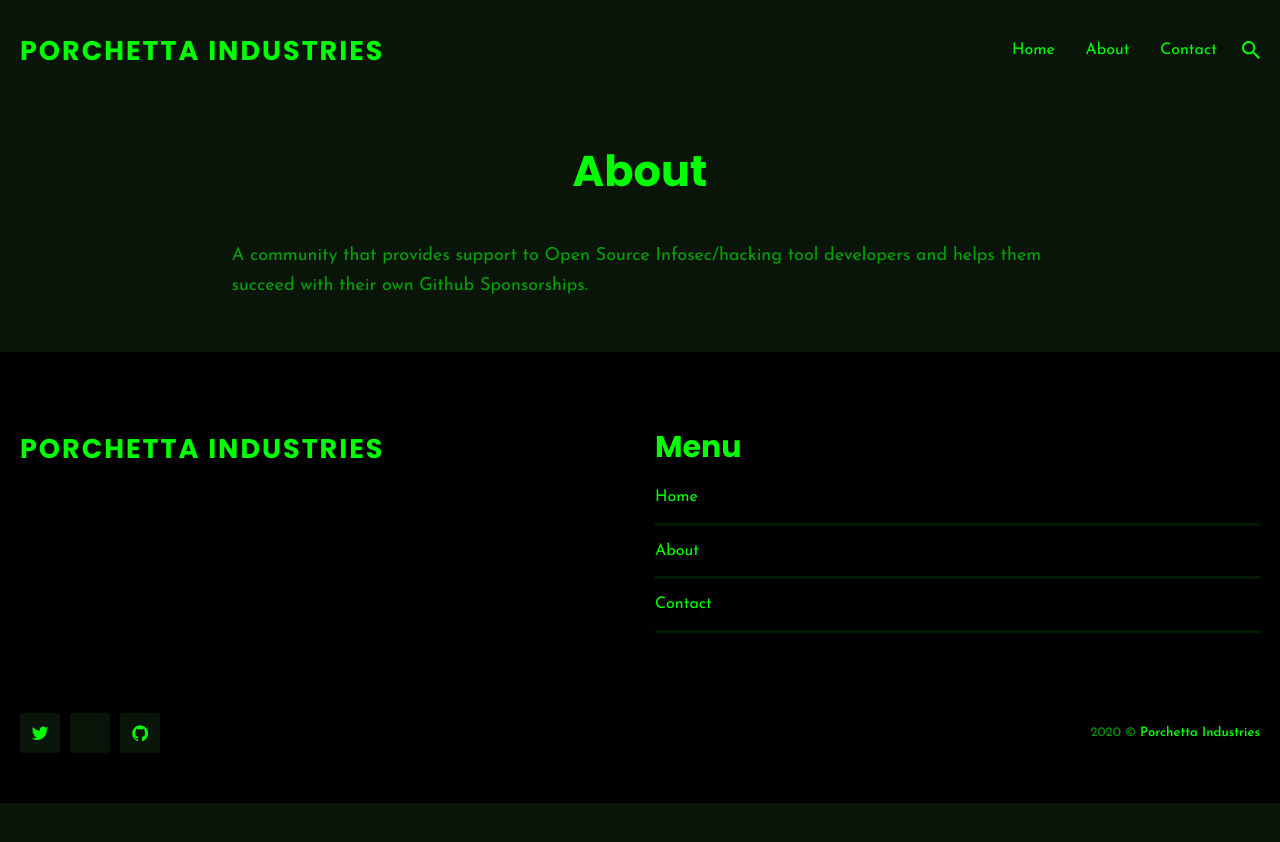
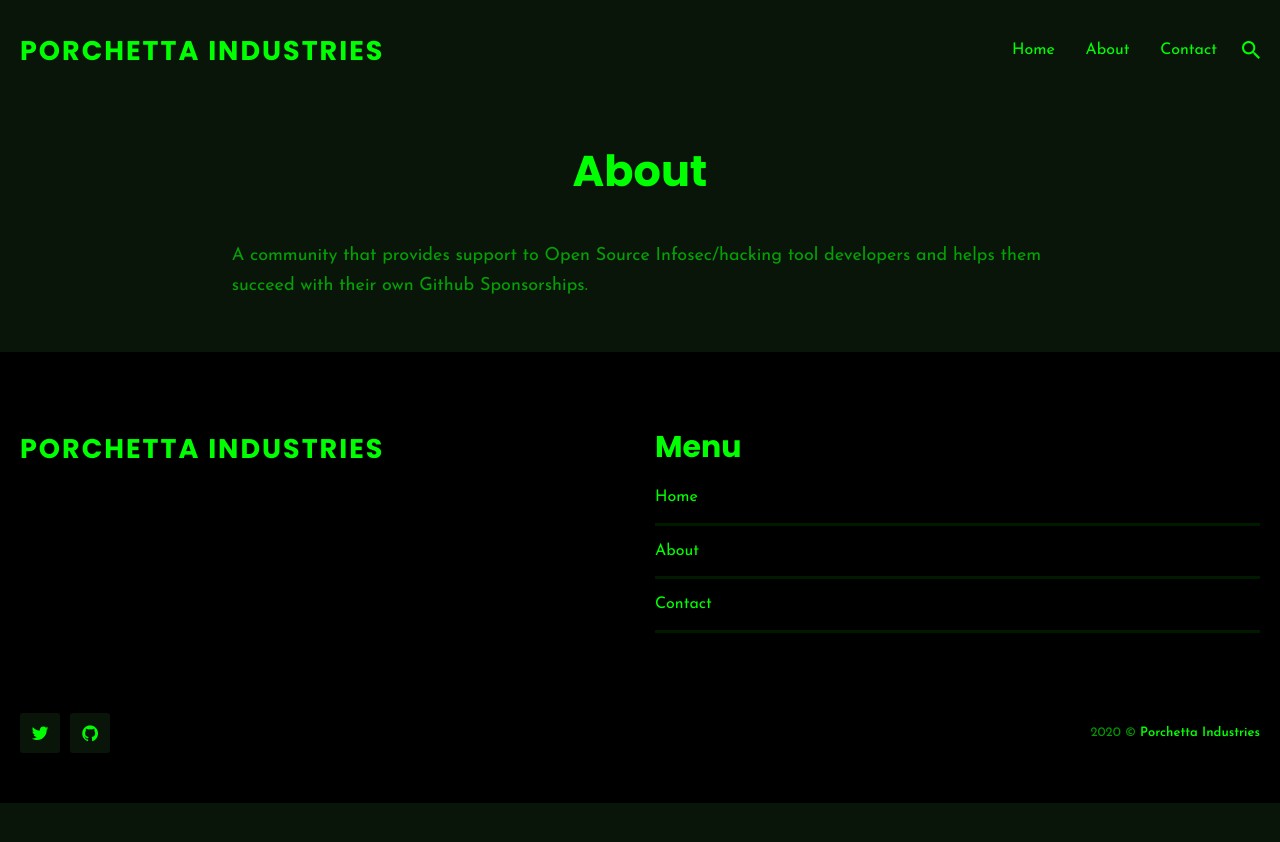
Before and after one commit to Porchetta-Industries/porchetta-industries.github.io, a Jekyll site: the page built from _pages/about.md, in a window 1280 px wide. Shown: the top 842 px of the page. Built offline with Jekyll 4.4.1, drawn with Linux system fonts in a browser that asks for light colours; nearby versions of some CDN libraries.

```diff
--- a/_config.yml
+++ b/_config.yml
@@ -3,7 +3,7 @@
 title: Porchetta Industries
 logo: # You can add own logo. For example '/images/logo.png'.
 description: "A community that provides support to Open Source Infosec/hacking tool developers and helps them succeed with their own Github Sponsorships."
-baseurl: "/" # The subpath of your site, e.g. /blog
+baseurl: # The subpath of your site, e.g. /blog
 url: "https://porchetta.industries" # The base hostname & protocol for your site, e.g. http://example.com
 
 
@@ -38,7 +38,6 @@ contact:
 # Other icons can be found at https://ionicons.com
 social:
 - {icon: "ion-logo-twitter", link: "https://twitter.com/porchetta_ind"}
-- {icon: "ion-logo-discord", link: "https://discord.gg/sEkn3aa"}
 - {icon: "ion-logo-github", link: "https://github.com/Porchetta-Industries"}
 
 
--- a/_includes/head.html
+++ b/_includes/head.html
@@ -3,28 +3,16 @@
   <meta name="twitter:site" content="@porchetta_ind">
   <meta name="twitter:creator" content="@byt3bl33d3r">
 
-  {% if page.title %}
-    <meta name="twitter:title" content="{{ page.title }}">
+  <meta name="twitter:title" content="{% if page.title %}{{ page.title }}{% else %}{{ site.title }}{% endif %}">
+
+  {% if page.image %}
+    <meta name="twitter:image" content="{{site.baseurl}}{{page.image}}">
   {% else %}
-    <meta name="twitter:title" content="Porchetta Industries">
+    <meta name="twitter:image" content="{{site.baseurl}}/images/porchetta-logo2.jpg">
   {% endif %}
 
-  {% if post.image %}
-    <meta name="twitter:image" content="{{site.baseurl}}{{post.image}}">
-  {% else %}
-    <meta name="twitter:image" content="{{site.baseurl}}/images/porchetta-logo2.png">
-  {% endif %}
-
-  {% if post.description %}
-    <meta name="twitter:description"
-      content="{{ post.description }}">
-  {% elsif post.content % }
-    <meta name="twitter:description"
-      content="{{ post.content | strip_html | truncate: 85 }}">
-  {% else %}
-    <meta name="twitter:description"
-      content="A community that provides support to Open Source Infosec/hacking tool developers and helps them succeed with their own Github Sponsorships">
-  {% endif %}
+  <meta name="twitter:description"
+    content="{% if page.description %}{{ site.description }}{% else %}{{ page.content | strip_html | truncate: 85 }}{% endif %}">
 
   <meta charset="utf-8">
   <meta http-equiv="X-UA-Compatible" content="IE=edge">
@@ -40,7 +28,7 @@
   <link href="https://fonts.googleapis.com/css?family=Josefin+Sans:400,600%7CPoppins:400,600,700&display=swap" rel="stylesheet">
 
   <!-- Ionicons -->
-  <link href="https://unpkg.com/ionicons@4.2.2/dist/css/ionicons.min.css" rel="stylesheet">
+  <link href="https://unpkg.com/ionicons@4.6.3/dist/css/ionicons.min.css" rel="stylesheet">
 
   <style>
   {% capture include_to_scssify %}
--- a/index.html
+++ b/index.html
@@ -1,5 +1,6 @@
 ---
 layout: default
+description: Porchetta Industries
 ---
 
 {% include hero.html %}
```
